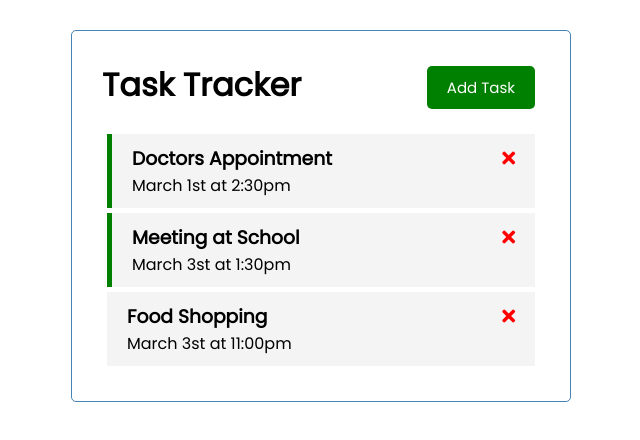
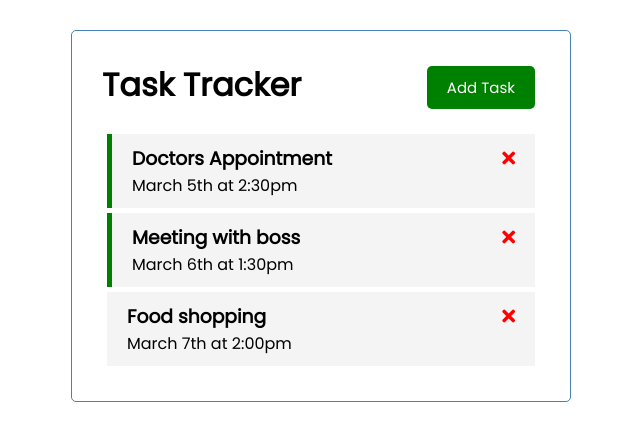
Before and after one commit to naim30/task-tracker, a Vue app: page / in a window 1280 px wide. Shown: the top 440 px of the page, without its empty margins (319-959 px from the left). Built offline with nearby package versions, Linux system fonts and the light colour scheme; data requests are answered from the project's data file.

Commit message:
add vue config file

```diff
--- a/src/App.vue
+++ b/src/App.vue
@@ -53,28 +53,17 @@
     ToggleAddTask() {
       this.showAddTask = !this.showAddTask;
     },
+    async fetchTasks() {
+      let res = await fetch("http://localhost:5000/tasks");
+      let data = await res.json();
+
+      return data;
+    },
   },
   created() {
-    this.tasks = [
-      {
-        id: 1,
-        text: "Doctors Appointment",
-        day: "March 1st at 2:30pm",
-        reminder: true,
-      },
-      {
-        id: 2,
-        text: "Meeting at School",
-        day: "March 3st at 1:30pm",
-        reminder: true,
-      },
-      {
-        id: 3,
-        text: "Food Shopping",
-        day: "March 3st at 11:00pm",
-        reminder: false,
-      },
-    ];
+    this.fetchTasks().then((res) => {
+      this.tasks = res;
+    });
   },
 };
 </script>
--- /dev/null
+++ b/vue.config.js
@@ -0,0 +1,12 @@
+module.exports = {
+  devServer: {
+    proxy: {
+      "^/api": {
+        target: "http://localhost:5000",
+        changeOrigin: true,
+        logLevel: "debug",
+        pathRewrite: { "^/api": "/" },
+      },
+    },
+  },
+};
```
